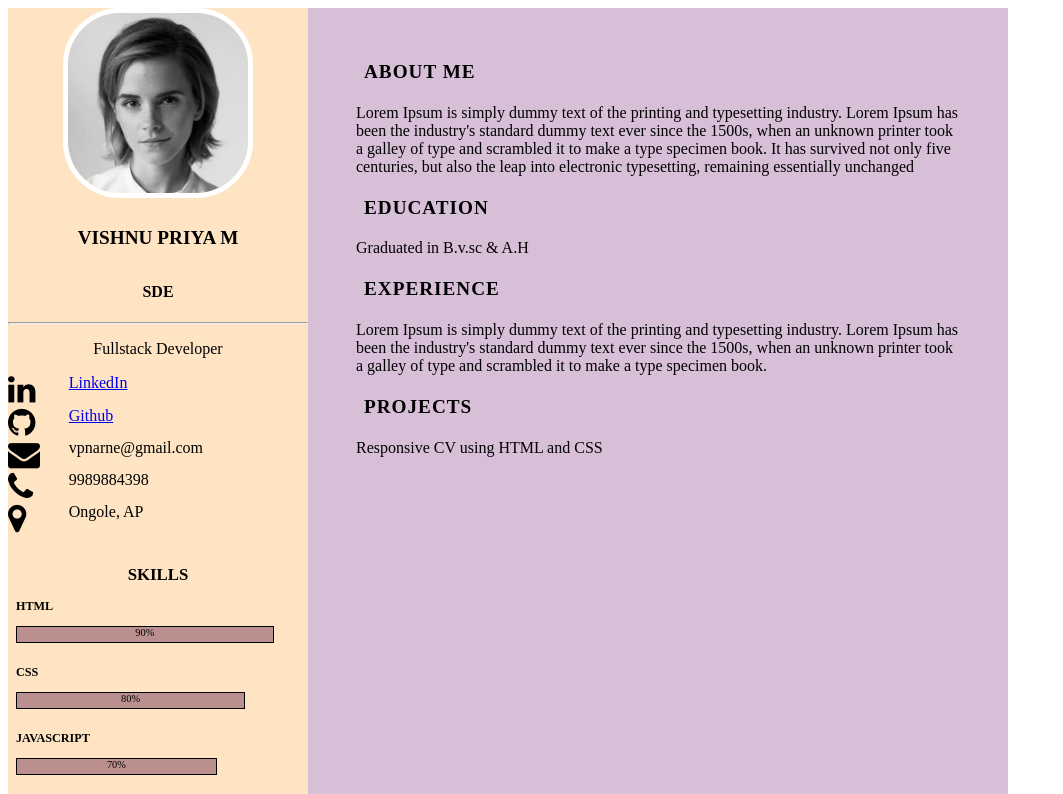
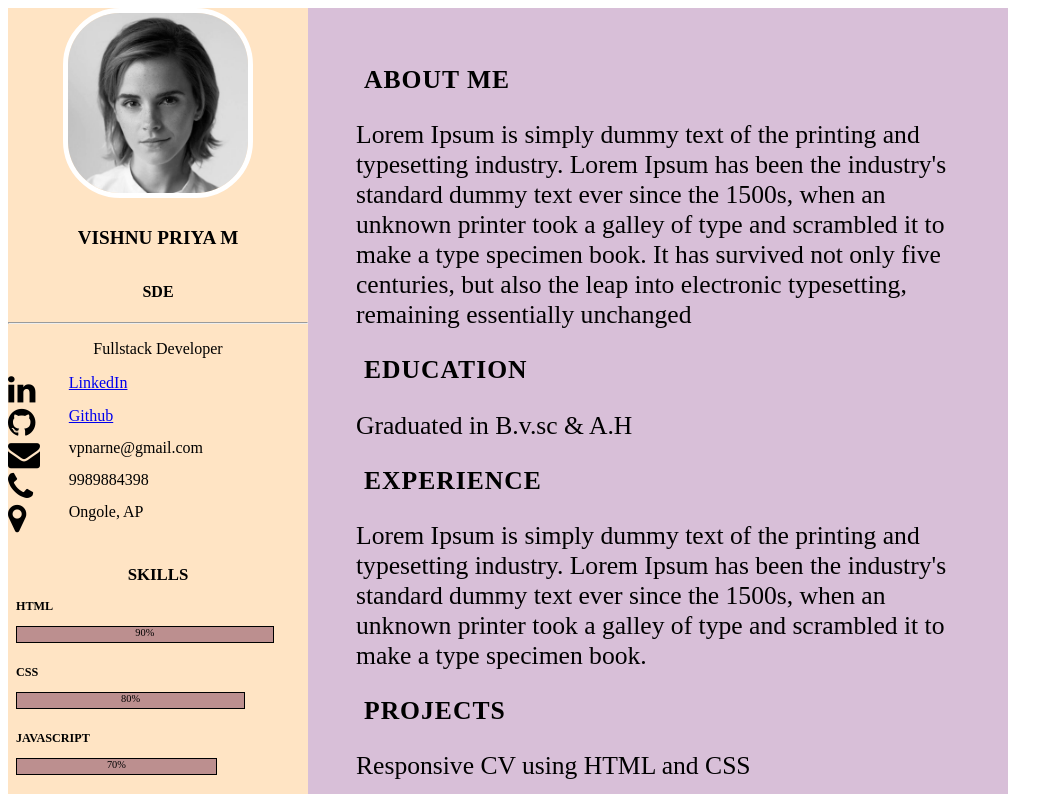
Before and after one commit to vishnupr1ya/htmlproject, a plain HTML site: page index.html in a window 1280 px wide. Shown: the top 794 px of the page, without its empty margins (0-1063 px from the left). Drawn offline with Linux system fonts and the light colour scheme.

Commit message:
Add files via upload

```diff
--- a/index.html
+++ b/index.html
@@ -113,8 +113,8 @@
          </div>
          <div class="right-section">
             <div class="right-main-content">
-               <h1 class="right-title">About me</h1>
-               <section class="about sect">Lorem
+               <h1 class="right-title" style="font-size: 2vw;">About me</h1>
+               <section class="about sect" style="font-size: 2vw;">Lorem
                   Ipsum is simply dummy text of the printing and typesetting industry.
                   Lorem Ipsum has been the industry's standard dummy text ever since
                   the 1500s, when an unknown printer took a galley of type and
@@ -122,18 +122,18 @@
                   five centuries, but also the leap into electronic typesetting,
                   remaining essentially unchanged
                </section>
-               <h1 class="right-title">Education</h1>
-               <section class="education sect">Graduated in B.v.sc & A.H
+               <h1 class="right-title" style="font-size: 2vw;">Education</h1>
+               <section class="education sect" style="font-size: 2vw;">Graduated in B.v.sc & A.H
                </section>
-               <h1 class="right-title">Experience</h1>
-               <section class="experience sect">Lorem
+               <h1 class="right-title" style="font-size: 2vw;">Experience</h1>
+               <section class="experience sect" style="font-size: 2vw;">Lorem
                   Ipsum is simply dummy text of the printing and typesetting industry.
                   Lorem Ipsum has been the industry's standard dummy text ever since
                   the 1500s, when an unknown printer took a galley of type and
                   scrambled it to make a type specimen book.
                </section>
-               <h1 class="right-title">Projects</h1>
-               <section class="projects">Responsive CV using HTML and CSS
+               <h1 class="right-title" style="font-size: 2vw;">Projects</h1>
+               <section class="projects" style="font-size: 2vw;">Responsive CV using HTML and CSS
                </section>
             </div>
          </div>
```
